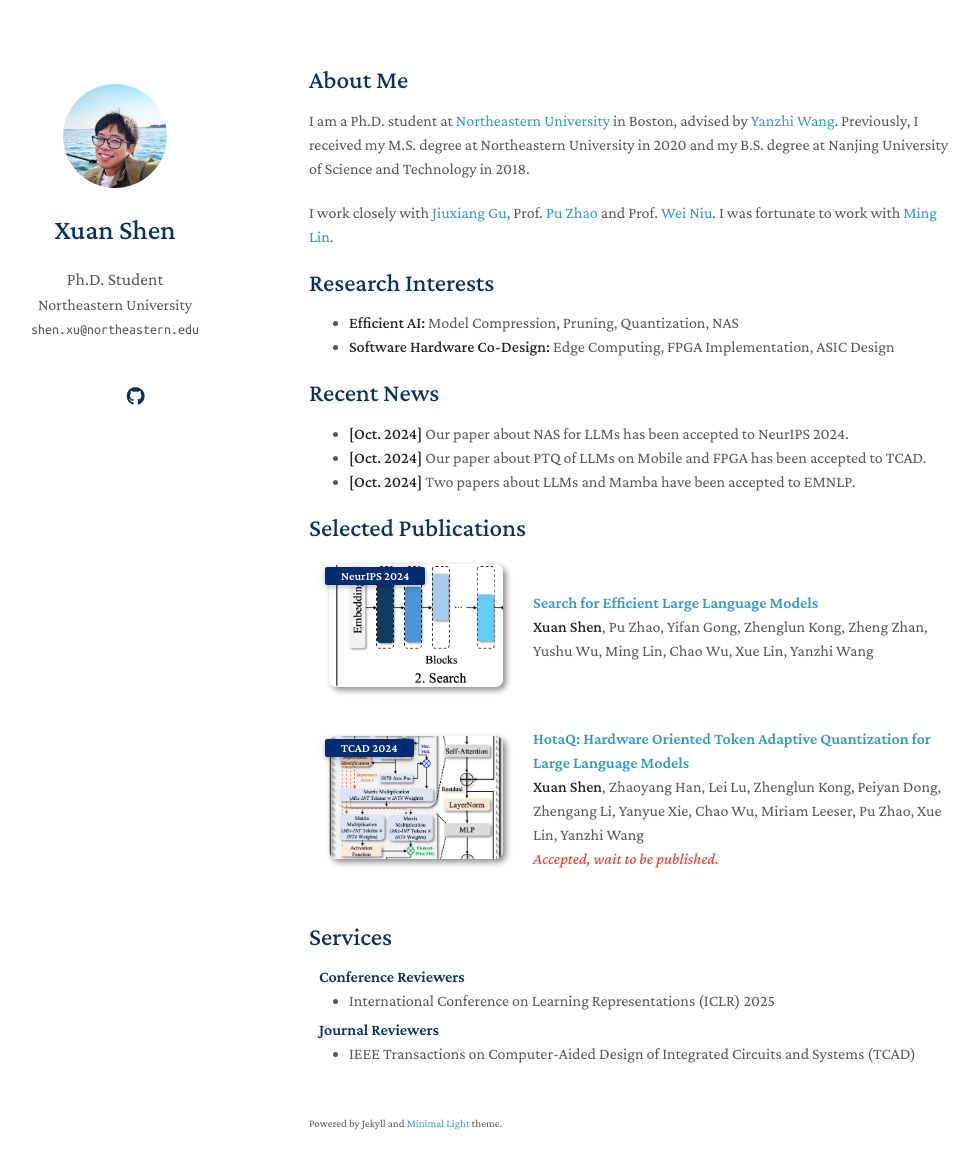
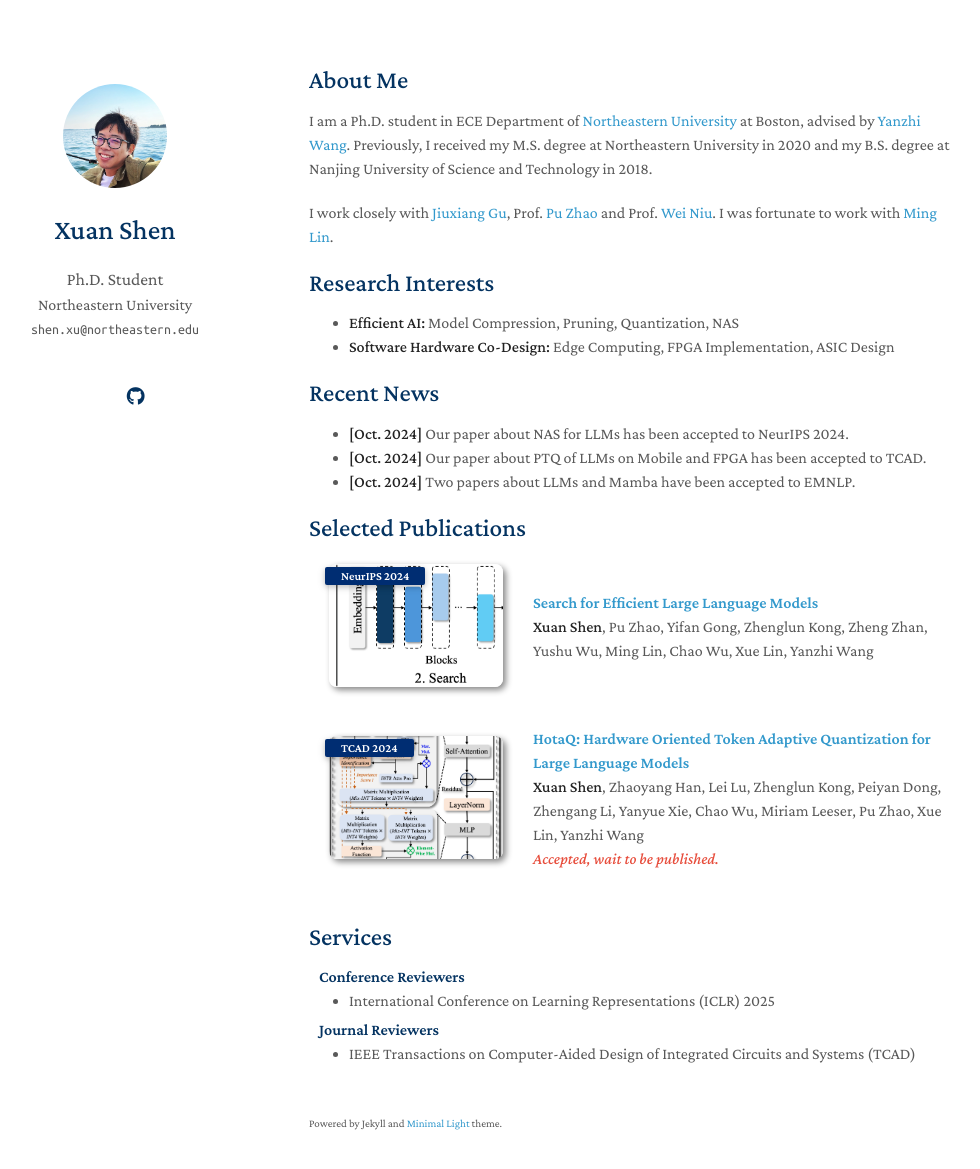
Before and after one commit to shawnricecake/shawnricecake.github.io, a Jekyll site: the page built from index.md, in a window 1280 px wide and 1204 px high. Shown: the top 1169 px of the window, without its empty margins (161-1141 px from the left). Built offline with Jekyll 4.4.1, drawn with Linux system fonts in a browser that asks for light colours; a style sheet for code colours, icons or effects is not loaded; our own code applies the rules of GitHub Pages for plain Markdown files.

Commit message:
Update index.md

```diff
--- a/index.md
+++ b/index.md
@@ -4,7 +4,7 @@
 
 ## About Me
 
-I am a Ph.D. student at [Northeastern University](https://www.northeastern.edu/) in Boston, advised by [Yanzhi Wang](https://coe.northeastern.edu/people/wang-yanzhi/). Previously, I received my M.S. degree at Northeastern University in 2020 and my B.S. degree at Nanjing University of Science and Technology in 2018.
+I am a Ph.D. student in ECE Department of [Northeastern University](https://www.northeastern.edu/) at Boston, advised by [Yanzhi Wang](https://coe.northeastern.edu/people/wang-yanzhi/). Previously, I received my M.S. degree at Northeastern University in 2020 and my B.S. degree at Nanjing University of Science and Technology in 2018.
 
 I work closely with [Jiuxiang Gu](https://gujiuxiang.com/), Prof. [Pu Zhao](https://puzhao.info/) and Prof. [Wei Niu](https://www.niuwei.info/).
 I was fortunate to work with [Ming Lin](https://minglin-home.github.io/).
```
